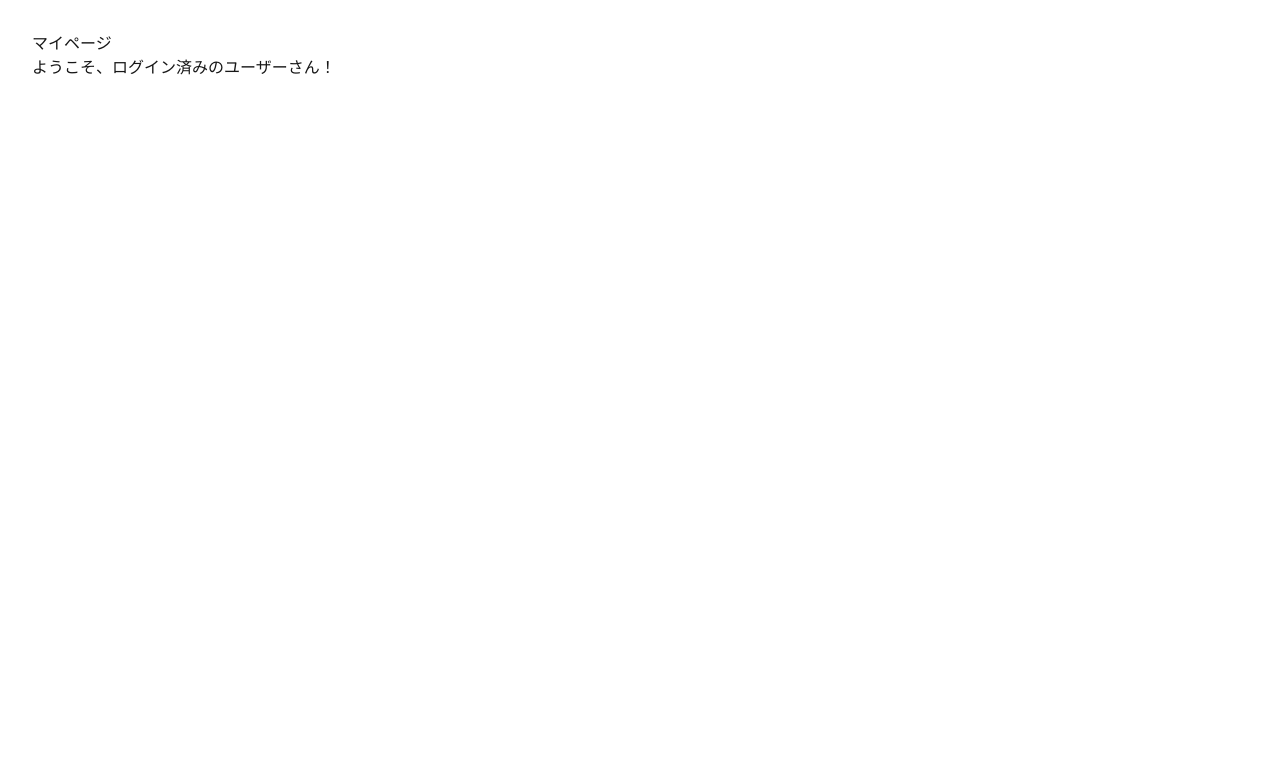
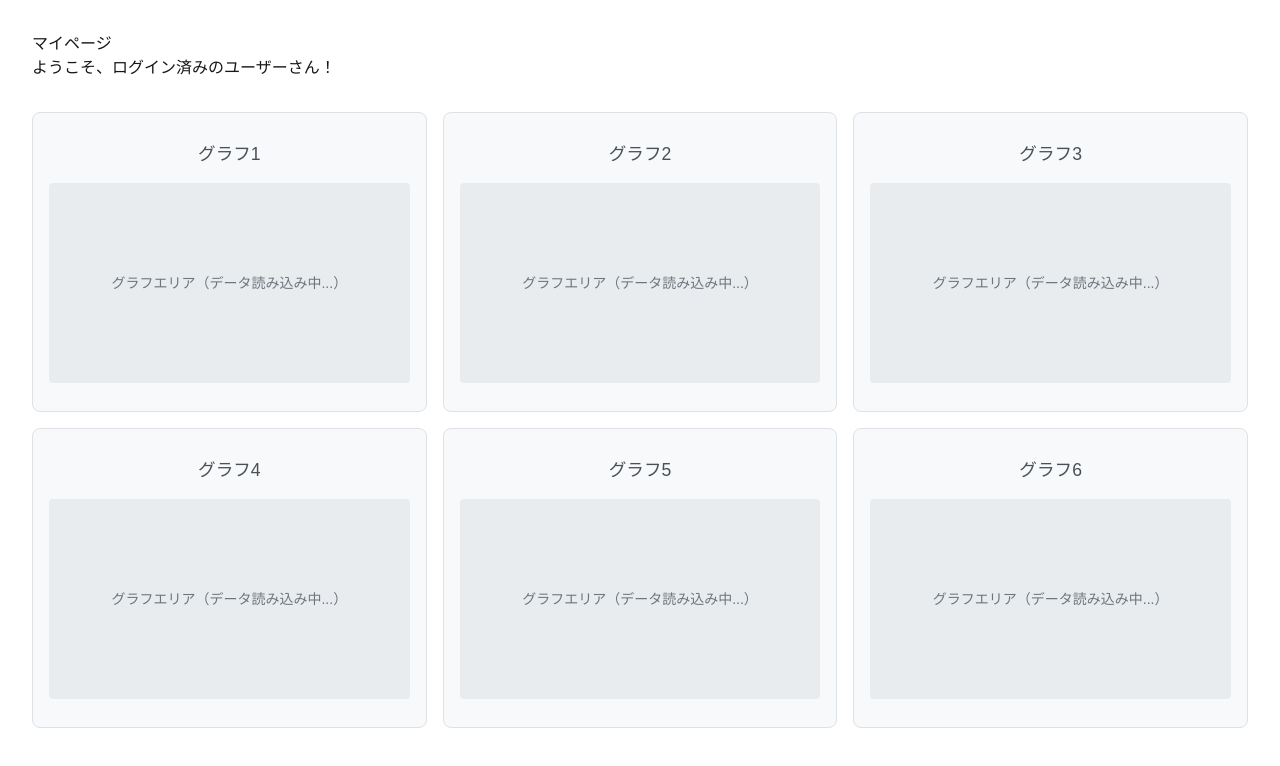
Before and after one commit to WAT36/CCNotifier, a Next.js app in the folder frontend/: page /mypage in a window 1280 px wide. Shown: the top 766 px of the page. Built offline with nearby package versions, Linux system fonts and the light colour scheme; sample sign-in values are in the browser's storage.

Commit message:
フロントページにグラフ表示用のボックスを追加

```diff
--- a/frontend/src/app/mypage/page.tsx
+++ b/frontend/src/app/mypage/page.tsx
@@ -1,13 +1,36 @@
 "use client";
 
 import RequireAuth from "../RequireAuth";
+import { GraphGrid } from "../../components";
 
 export default function MyPage() {
+  // グラフデータの定義
+  const firstRowGraphs = [
+    { id: "graph1", title: "グラフ1" },
+    { id: "graph2", title: "グラフ2" },
+    { id: "graph3", title: "グラフ3" },
+  ];
+
+  const secondRowGraphs = [
+    { id: "graph4", title: "グラフ4" },
+    { id: "graph5", title: "グラフ5" },
+    { id: "graph6", title: "グラフ6" },
+  ];
+
   return (
     <RequireAuth>
       <div style={{ padding: "2rem" }}>
         <h1>マイページ</h1>
         <p>ようこそ、ログイン済みのユーザーさん！</p>
+
+        {/* グラフ表示エリア */}
+        <div style={{ marginTop: "2rem" }}>
+          {/* 1行目のグラフ */}
+          <GraphGrid graphs={firstRowGraphs} />
+
+          {/* 2行目のグラフ */}
+          <GraphGrid graphs={secondRowGraphs} />
+        </div>
       </div>
     </RequireAuth>
   );
--- /dev/null
+++ b/frontend/src/components/GraphCard.tsx
@@ -0,0 +1,66 @@
+interface GraphCardProps {
+  title: string;
+  children?: React.ReactNode;
+}
+
+export default function GraphCard({ title, children }: GraphCardProps) {
+  return (
+    <>
+      <div className="graph-card">
+        <h3 className="graph-title">{title}</h3>
+        <div className="graph-content">
+          {children || "グラフエリア（データ読み込み中...）"}
+        </div>
+      </div>
+
+      <style jsx>{`
+        .graph-card {
+          background-color: #f8f9fa;
+          border: 1px solid #dee2e6;
+          border-radius: 8px;
+          padding: 1rem;
+          min-height: 300px;
+          display: flex;
+          flex-direction: column;
+          align-items: center;
+          justify-content: center;
+        }
+
+        .graph-title {
+          margin: 0 0 1rem 0;
+          color: #495057;
+          font-size: 1.1rem;
+        }
+
+        .graph-content {
+          width: 100%;
+          height: 200px;
+          background-color: #e9ecef;
+          border-radius: 4px;
+          display: flex;
+          align-items: center;
+          justify-content: center;
+          color: #6c757d;
+          font-size: 14px;
+        }
+
+        @media (max-width: 768px) {
+          .graph-card {
+            min-height: 250px;
+            padding: 0.75rem;
+          }
+
+          .graph-title {
+            font-size: 1rem;
+            margin-bottom: 0.75rem;
+          }
+
+          .graph-content {
+            height: 180px;
+            font-size: 13px;
+          }
+        }
+      `}</style>
+    </>
+  );
+}
--- /dev/null
+++ b/frontend/src/components/GraphGrid.tsx
@@ -0,0 +1,44 @@
+import GraphCard from "./GraphCard";
+
+interface GraphGridProps {
+  graphs: Array<{
+    id: string;
+    title: string;
+    children?: React.ReactNode;
+  }>;
+}
+
+export default function GraphGrid({ graphs }: GraphGridProps) {
+  return (
+    <>
+      <div className="graph-grid">
+        {graphs.map((graph) => (
+          <GraphCard key={graph.id} title={graph.title}>
+            {graph.children}
+          </GraphCard>
+        ))}
+      </div>
+
+      <style jsx>{`
+        .graph-grid {
+          display: grid;
+          grid-template-columns: repeat(3, 1fr);
+          gap: 1rem;
+          margin-top: 1rem;
+        }
+
+        @media (max-width: 768px) {
+          .graph-grid {
+            grid-template-columns: 1fr;
+          }
+        }
+
+        @media (max-width: 1024px) and (min-width: 769px) {
+          .graph-grid {
+            grid-template-columns: repeat(2, 1fr);
+          }
+        }
+      `}</style>
+    </>
+  );
+}
--- /dev/null
+++ b/frontend/src/components/index.ts
@@ -0,0 +1,2 @@
+export { default as GraphCard } from "./GraphCard";
+export { default as GraphGrid } from "./GraphGrid";
```
